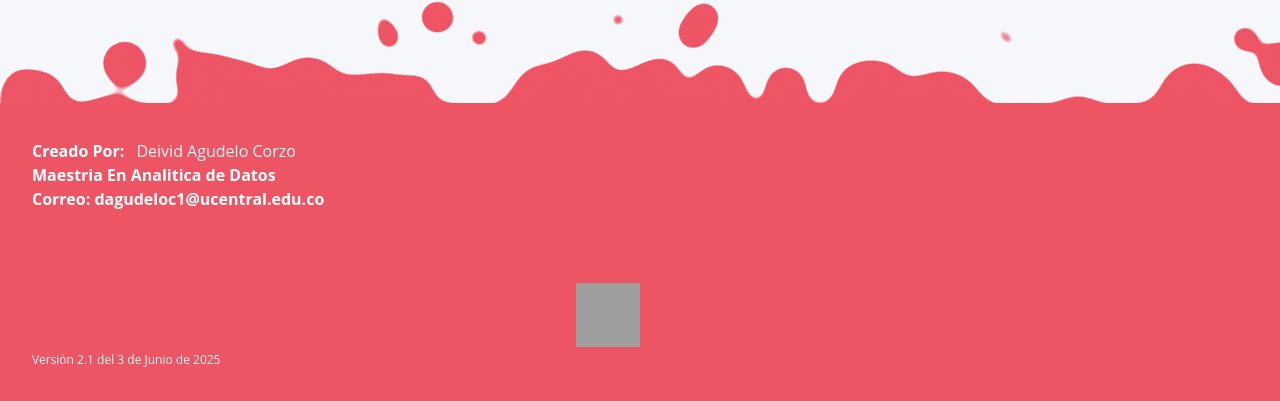
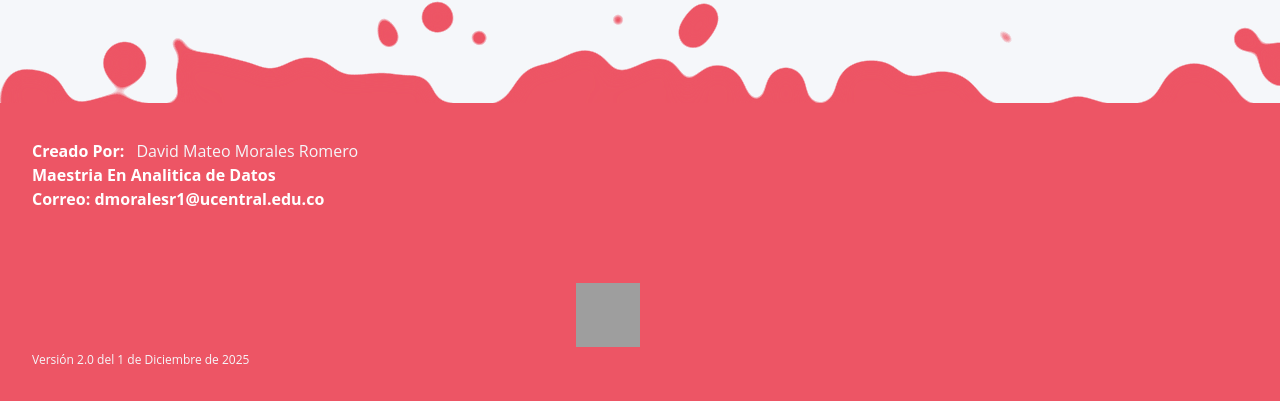
Before and after one commit to MATEOMR97/BigDataapp_2025_S2, a Python web app: template templates/gestion/ver_registros.html in a window 1280 px wide; the page is wider, and only the part inside the window is pictured. Shown: the part 399-800 px from the top of that part. Run offline with Jinja, Linux system fonts and the light colour scheme; the template is opened without the code that fills it, so the values that code supplies are empty; some libraries are stand-ins or nearby versions; grey boxes are pictures that could not be loaded.

Commit message:
Update ver_registros.html

```diff
--- a/templates/gestion/ver_registros.html
+++ b/templates/gestion/ver_registros.html
@@ -273,13 +273,13 @@
   </div>
   <div class="content">
     <div>
-      <div><b>Creado Por: </b><a href="#">Deivid Agudelo Corzo</a></br>
-        <b>Maestria En Analitica de Datos </b><a href="mailto:dagudeloc1@ucentral.edu.co"></br>
-          <b>Correo: dagudeloc1@ucentral.edu.co</b></br>
+      <div><b>Creado Por: </b><a href="#">David Mateo Morales Romero</a></br>
+        <b>Maestria En Analitica de Datos </b><a href="mailto:dmoralesr1@ucentral.edu.co"></br>
+          <b>Correo: dmoralesr1@ucentral.edu.co</b></br>
       </div>
     </div>
     <div><a class="image" href="https://www.ucentral.edu.co/" target="_blank" style="background-image: url(&quot;https://s3-us-west-2.amazonaws.com/s.cdpn.io/199011/happy.svg&quot;)"></a>
-      <p>Versión 2.1 del 3 de Junio de 2025 </p>
+      <p>Versión 2.0 del 1 de Diciembre de 2025 </p>
     </div>
   </div>
 </div>
```
